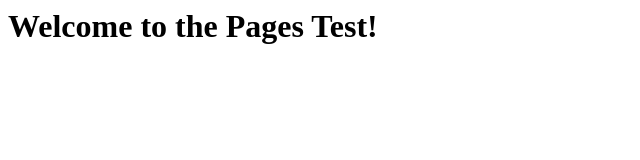
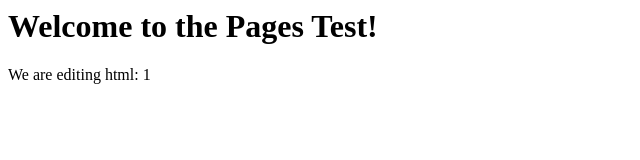
Before and after one commit to geelen/pages-functions-test, a plain HTML site: page public/index.html in a window 1280 px wide. Shown: the whole page, without its empty margins (0-640 px from the left). Drawn offline with Linux system fonts and the light colour scheme.

Commit message:
changing html

```diff
--- a/public/index.html
+++ b/public/index.html
@@ -1 +1,2 @@
 <h1>Welcome to the Pages Test!</h1>
+<p>We are editing html: 1</p>
```
